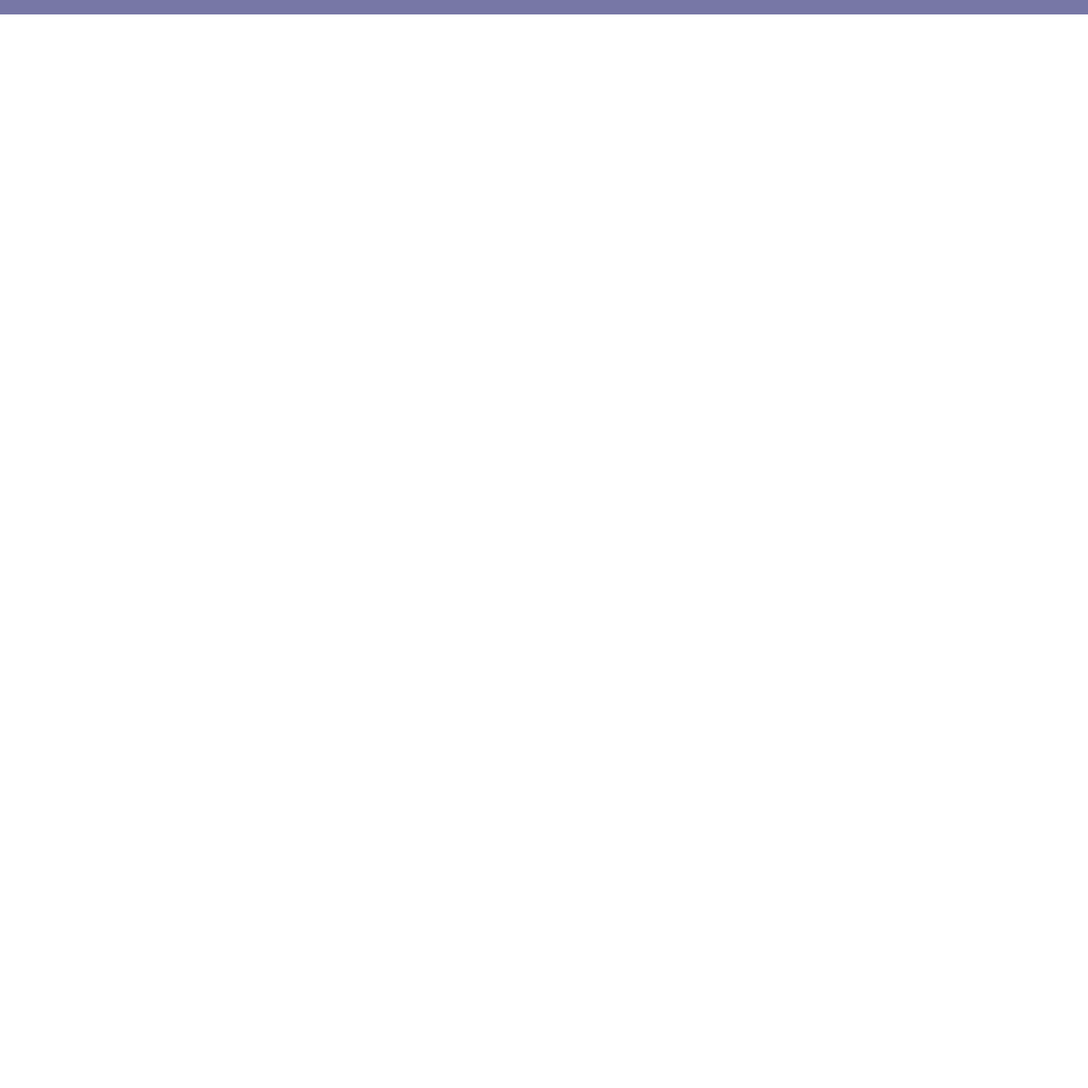
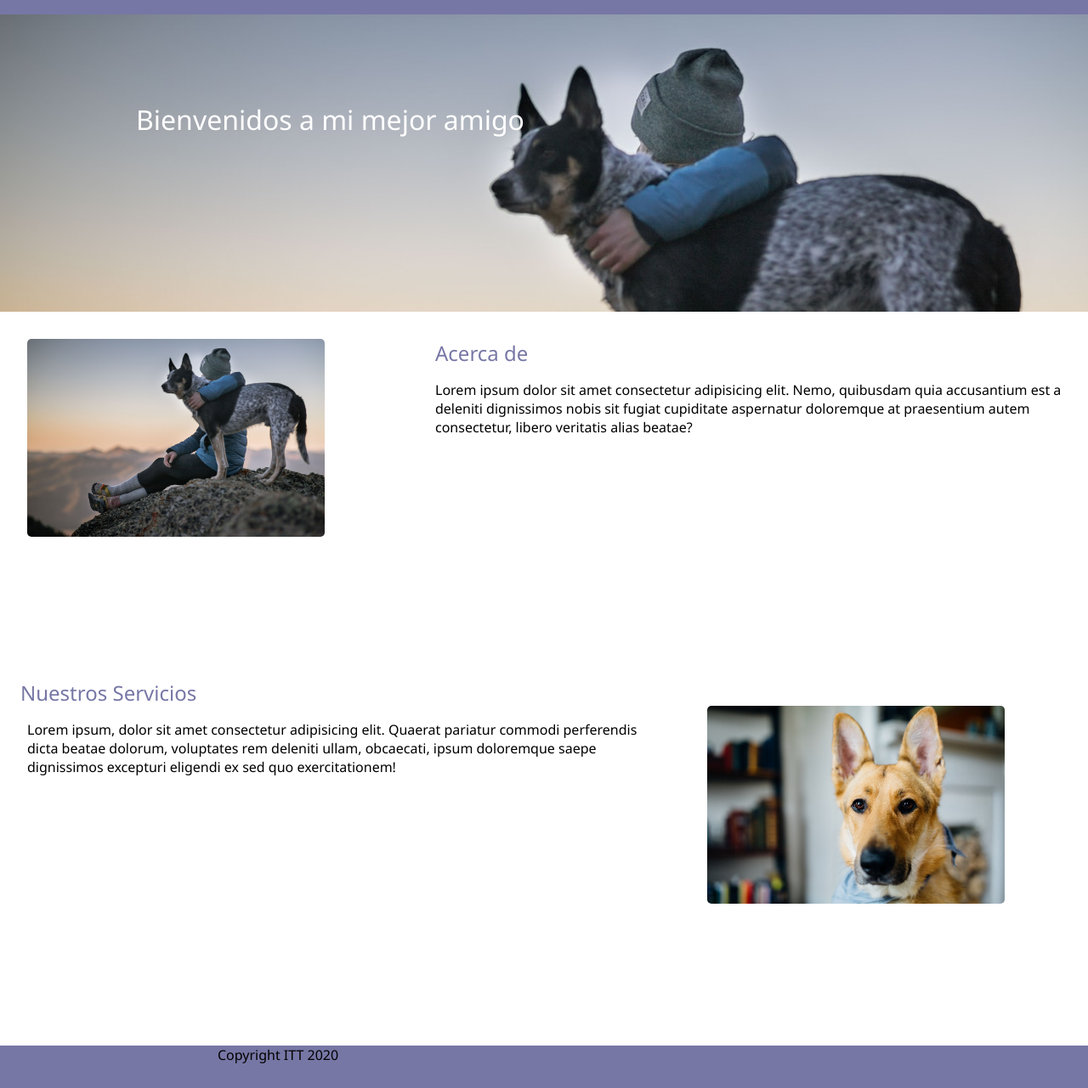
Before and after one commit to ITT-DesWeb/pagina1, a plain HTML site: page index.html in a window 1280 px wide. Shown: the part 43-1324 px from the top of the page at 85% size. Before the commit the page ends 800 px from the top, so only its background shows below. Drawn offline with Linux system fonts and the light colour scheme.

Commit message:
Update web

```diff
--- a/css/main.css
+++ b/css/main.css
@@ -23,6 +23,7 @@ header>div>h2{
 }
 .menu{
     float: right;
+
 }
 
 .menu >nav>a{
@@ -31,3 +32,115 @@ header>div>h2{
     padding-top: .5em;
     margin-right: 1em;
 }
+
+.text-header{
+    /* Path relativo & Path Global */
+    background-image: url(../images/backpet.jpg);
+    background-repeat: no-repeat;
+    background-size: cover;
+    width: 100%;
+    height: 350px;
+
+}
+
+h1,h2,h3,h4,h5,h6{
+    margin: 0;
+    padding: 0;
+}
+
+.text-header>h1{
+    color: white;
+    font-family: 'Segoe UI', Tahoma, Geneva, Verdana, sans-serif;
+    font-weight: lighter;
+    padding-top: 8%;
+    padding-left: 5em;
+}
+.aside-img{
+    width: 35%;
+}
+.aside-right{
+    width: 60%;
+    text-align: left;
+}
+
+.encabezado{
+    font-family: 'Segoe UI', Tahoma, Geneva, Verdana, sans-serif;
+    font-weight: lighter;
+    color: #7777A6;
+}
+.img-acerca{
+    margin-top: 2em;
+    margin-left: 2em;
+    border-radius: 5px;
+    width: 350px;
+}
+
+.aright{
+    float:right;
+    height: 400px;
+    padding-top: 2em;
+}
+.aleft{
+    float: left;
+    height: 400px;
+
+}
+.aleft>p{
+    padding-left: 2em;
+}
+
+.aservicio{
+    width: 60%;
+
+}
+.simage{
+    width: 35%;
+}
+.img-servicio{
+    width: 350px;
+    border-radius: 5px;
+}
+.hservices{
+    padding-left: 1em;
+}
+footer{
+
+    background-color:  #7777A6;
+    clear: both;
+    position: relative;
+    width: 100%;
+    height: 50px;
+
+}
+footer >p{
+    margin-left: 20%;
+}
+/* Responsive */
+
+
+@media only screen and (max-width: 600px) {
+
+    .text-header{
+        /* Path relativo & Path Global */
+        background-image: url(../images/backpet2.jpg);
+        background-repeat: no-repeat;
+        background-size: cover;
+        width: 100%;
+        height: 250px;
+
+    }
+
+    h1,h2,h3,h4,h5,h6{
+        margin: 0;
+        padding: 0;
+    }
+
+    .text-header>h1{
+        color: white;
+        font-family: 'Segoe UI', Tahoma, Geneva, Verdana, sans-serif;
+        font-weight: lighter;
+
+        padding-left: 0.5em;
+    }
+
+  }
--- a/index.html
+++ b/index.html
@@ -20,14 +20,30 @@
             </nav>
         </div>
     </header>
-    <aside>
+    <div class="text-header">
+        <h1>Bienvenidos a mi mejor amigo</h1>
+    </div>
+    <div>
+        <aside class="aside-img aleft">
+            <img src="images/backpet.jpg" alt="" class="img-acerca">
+        </aside>
+        <aside class="aside-right aright">
+            <h2 class="encabezado">Acerca de</h2>
+            <p>Lorem ipsum dolor sit amet consectetur adipisicing elit. Nemo, quibusdam quia accusantium est a deleniti dignissimos nobis sit fugiat cupiditate aspernatur doloremque at praesentium autem consectetur, libero veritatis alias beatae?</p>
+        </aside>
+    </div>
 
-    </aside>
-    <section>
-
+    <section class="Servicios">
+       <article class="aleft aservicio">
+        <h2 class="encabezado hservices">Nuestros Servicios</h2>
+        <p>Lorem ipsum, dolor sit amet consectetur adipisicing elit. Quaerat pariatur commodi perferendis dicta beatae dolorum, voluptates rem deleniti ullam, obcaecati, ipsum doloremque saepe dignissimos excepturi eligendi ex sed quo exercitationem!</p>
+       </article>
+       <article class="aright simage">
+        <img src="images/backpet2.jpg" alt="" class="img-servicio">
+       </article>
     </section>
     <footer>
-
+        <p>Copyright ITT 2020</p>
     </footer>
 </body>
 </html>
```
Also changed, not shown: images/backpet.jpg (added), images/backpet2.jpg (added).
